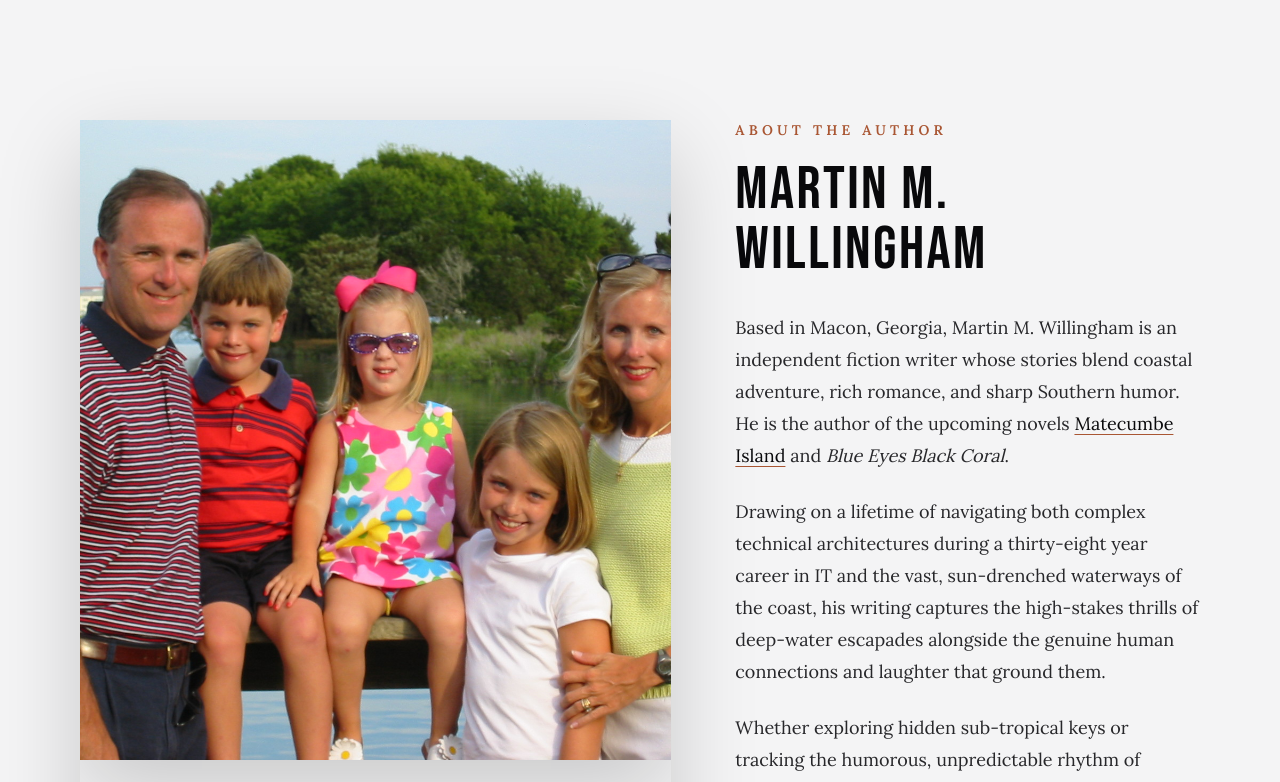
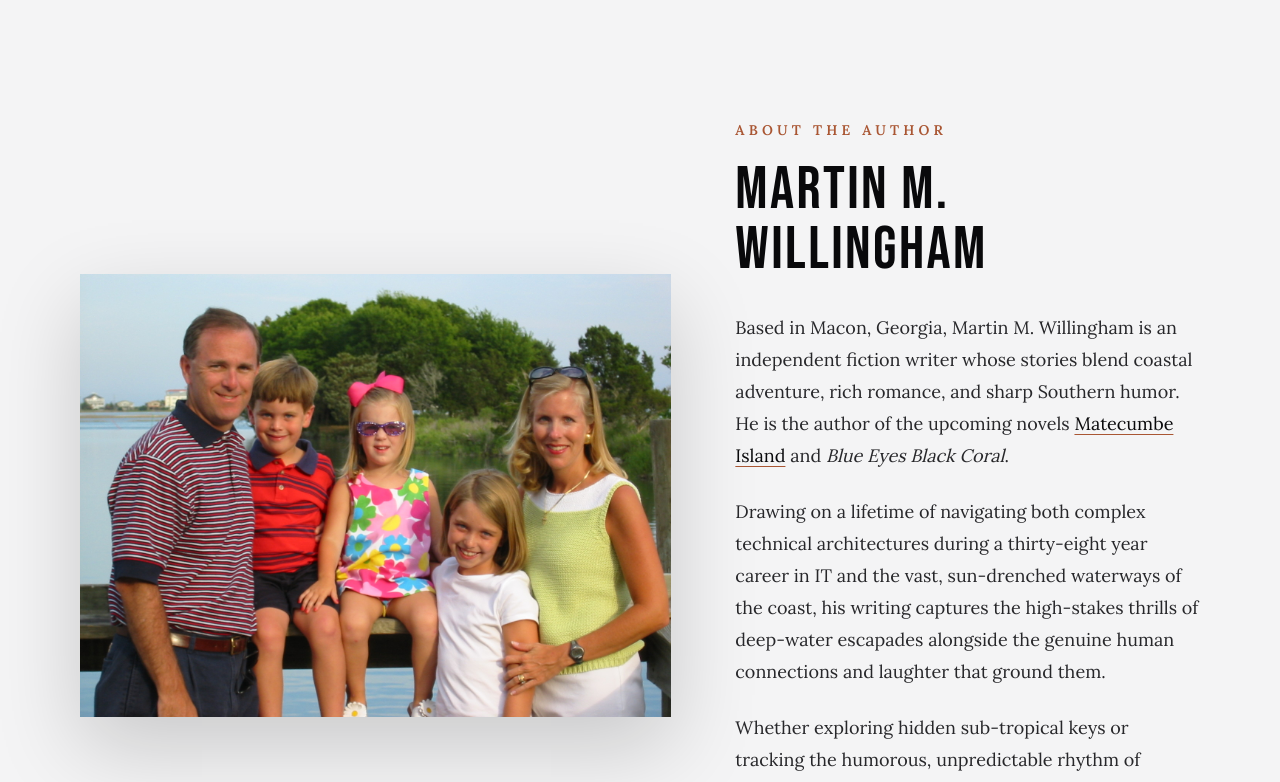
Before and after one commit to mmwillingham/martinwillingham.com, a Next.js app: page / in a window 1280 px wide. Shown: the part 1060-1842 px from the top of the page. Built offline with nearby package versions, Linux system fonts and the light colour scheme.

Commit message:
fix to About.tsx

```diff
--- a/src/components/sections/About.tsx
+++ b/src/components/sections/About.tsx
@@ -1,5 +1,4 @@
 import { Container } from '@/components/layout/Container'
-import Image from 'next/image'
 import Link from 'next/link'
 
 export function About(): React.JSX.Element {
@@ -9,18 +8,20 @@ export function About(): React.JSX.Element {
       className="scroll-mt-20 bg-zinc-100 py-32 text-zinc-950"
     >
       <Container>
-        <div className="grid grid-cols-1 items-stretch gap-14 lg:grid-cols-[minmax(0,5.6fr)_minmax(0,4.4fr)] lg:gap-16">
-          <div className="relative min-h-[440px] overflow-hidden shadow-[0_30px_80px_rgba(0,0,0,0.18)] lg:min-h-[640px]">
-            {/* Updated image to point to your new family photo asset */}
-            <div className="relative min-h-[440px] overflow-hidden shadow-[0_30px_80px_rgba(0,0,0,0.18)] lg:min-h-[640px]">
-              <Image
-                src="/images/myfamily.jpg"
-                alt="The Willingham family"
-                fill
-                sizes="(max-width: 1024px) 100vw, 56vw"
-                className="object-cover"
-              />
-            </div>
+        {/* Changed items-stretch to items-center to prevent layout warping */}
+        <div className="grid grid-cols-1 items-center gap-14 lg:grid-cols-[minmax(0,5.6fr)_minmax(0,4.4fr)] lg:gap-16">
+
+          {/*
+            REMOVED: min-h-[440px] and lg:min-h-[640px]
+            Added a responsive max-width wrapper that lets the image define its own height naturally
+          */}
+          <div className="w-full max-w-[500px] mx-auto lg:max-w-none overflow-hidden shadow-[0_30px_80px_rgba(0,0,0,0.18)]">
+            {/* Using a standard img tag to bypass static export crop constraints */}
+            <img
+              src="/images/myfamily.jpg"
+              alt="The Willingham family"
+              className="h-auto w-full block"
+            />
           </div>
 
           <div className="flex min-w-0 flex-col justify-center">
```
